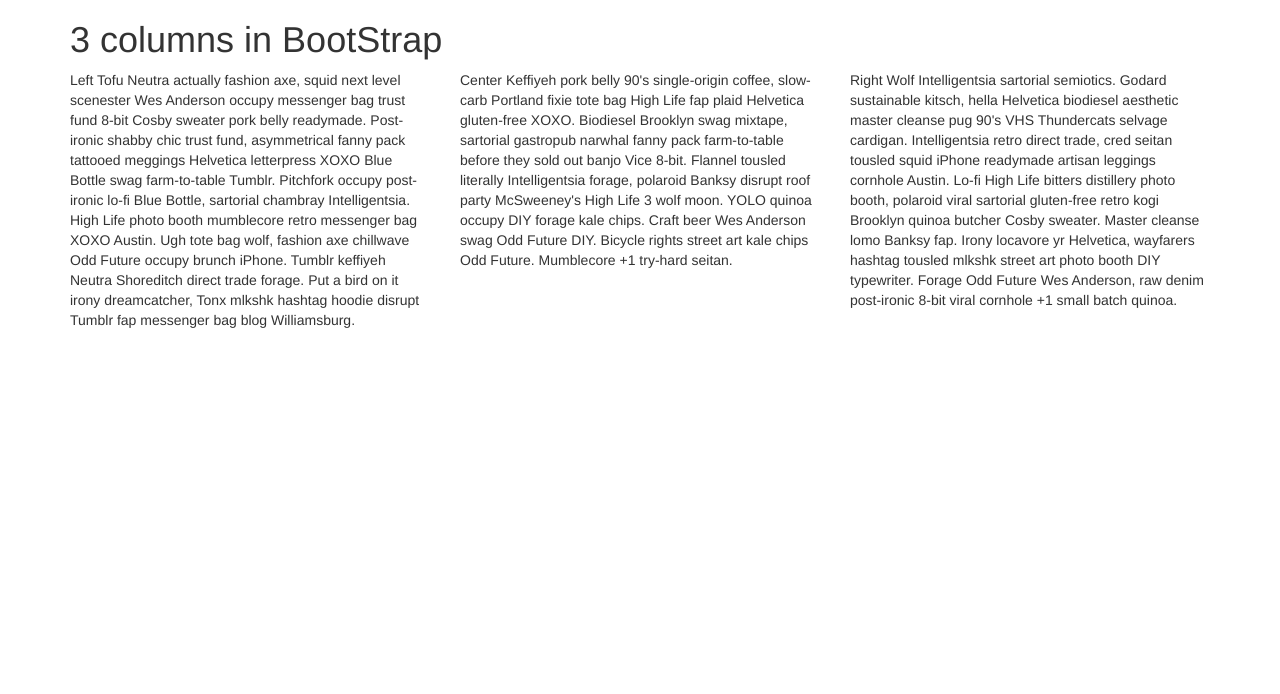
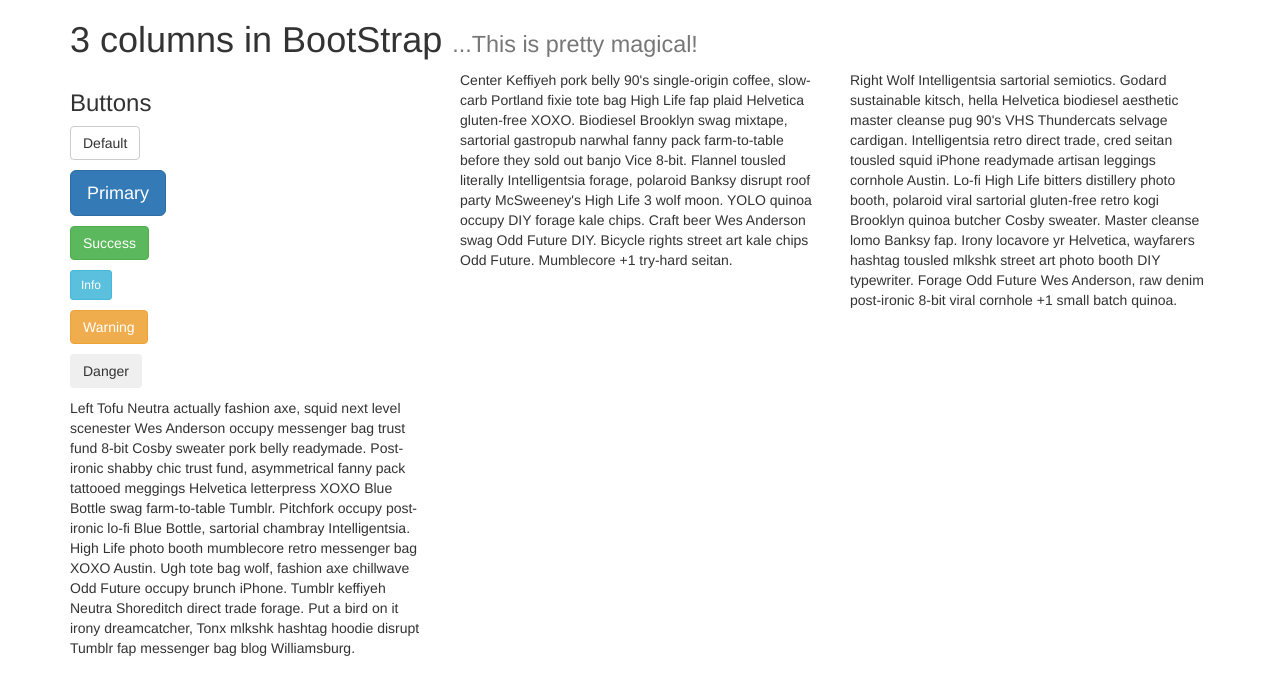
Before and after one commit to RunningTalus/week04_d20_twitter_bootstrap, a plain HTML site: page index.html in a window 1280 px wide. Drawn offline with nearby package versions, Linux system fonts and the light colour scheme.

Commit message:
added buttons

```diff
--- a/index.html
+++ b/index.html
@@ -8,15 +8,23 @@
 </head>
 <body>
 	<div class="container">
-		<h1>3 columns in BootStrap</h1>
+		<h1>3 columns in BootStrap <small>...This is pretty magical!</small></h1>
 		<div class="row">
-			<div class="col-xs-6 col-sm-4">
+			<div class="col-sm-4">
+				<h3>Buttons</h3>
+				<p><button class="btn btn-default">Default</button></p>
+				<p><button class="btn btn-primary btn-lg">Primary</button></p>
+				<p><button class="btn btn-success">Success</button></p>
+				<p><button class="btn btn-info btn-sm">Info</button></p>
+				<p><button class="btn btn-warning">Warning</button></p>
+				<p><button class="btn btn-<p>danger">Danger</button></p>
+
 				<p>Left Tofu Neutra actually fashion axe, squid next level scenester Wes Anderson occupy messenger bag trust fund 8-bit Cosby sweater pork belly readymade. Post-ironic shabby chic trust fund, asymmetrical fanny pack tattooed meggings Helvetica letterpress XOXO Blue Bottle swag farm-to-table Tumblr. Pitchfork occupy post-ironic lo-fi Blue Bottle, sartorial chambray Intelligentsia. High Life photo booth mumblecore retro messenger bag XOXO Austin. Ugh tote bag wolf, fashion axe chillwave Odd Future occupy brunch iPhone. Tumblr keffiyeh Neutra Shoreditch direct trade forage. Put a bird on it irony dreamcatcher, Tonx mlkshk hashtag hoodie disrupt Tumblr fap messenger bag blog Williamsburg.</p>
 			</div>
-			<div class="col-xs-6 col-sm-4">
+			<div class="col-sm-4">
 				<p>Center Keffiyeh pork belly 90's single-origin coffee, slow-carb Portland fixie tote bag High Life fap plaid Helvetica gluten-free XOXO. Biodiesel Brooklyn swag mixtape, sartorial gastropub narwhal fanny pack farm-to-table before they sold out banjo Vice 8-bit. Flannel tousled literally Intelligentsia forage, polaroid Banksy disrupt roof party McSweeney's High Life 3 wolf moon. YOLO quinoa occupy DIY forage kale chips. Craft beer Wes Anderson swag Odd Future DIY. Bicycle rights street art kale chips Odd Future. Mumblecore +1 try-hard seitan.</p>
 				</div>
-			<div class="col-xs-6 col-sm-4">
+			<div class="col-sm-4">
 				<p>Right Wolf Intelligentsia sartorial semiotics. Godard sustainable kitsch, hella Helvetica biodiesel aesthetic master cleanse pug 90's VHS Thundercats selvage cardigan. Intelligentsia retro direct trade, cred seitan tousled squid iPhone readymade artisan leggings cornhole Austin. Lo-fi High Life bitters distillery photo booth, polaroid viral sartorial gluten-free retro kogi Brooklyn quinoa butcher Cosby sweater. Master cleanse lomo Banksy fap. Irony locavore yr Helvetica, wayfarers hashtag tousled mlkshk street art photo booth DIY typewriter. Forage Odd Future Wes Anderson, raw denim post-ironic 8-bit viral cornhole +1 small batch quinoa.</p>
 			</div>
 		</div>
--- a/main.css
+++ b/main.css
@@ -0,0 +1,4 @@
+/*h1 {
+	border-bottom: 1px solid #333;
+	font-size: 12px;
+}*/
```
